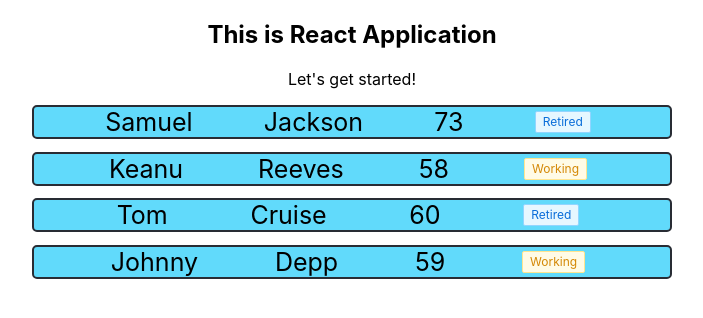
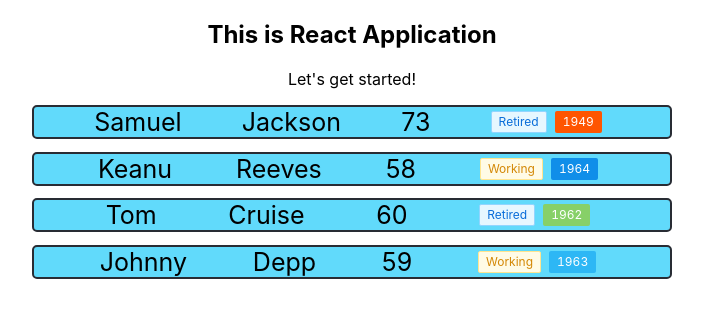
Before and after one commit to soncomqiq/react-app-1, a React (Create React App) app: page / in a window 1280 px wide. Shown: the top 318 px of the page, without its empty margins (288-991 px from the left). Built offline with nearby package versions, Linux system fonts and the light colour scheme.

Commit message:
lab-r1-l10

```diff
--- a/src/components/StudentItem.css
+++ b/src/components/StudentItem.css
@@ -42,3 +42,33 @@
     background: #fffbe6;
     border-color: #ffe58f;
 }
+
+.AgeGroup {
+    display: flex;
+    justify-content: space-evenly;
+    align-items: center;
+}
+
+.Red {
+    color: #fff;
+    background-color: rgb(255, 85, 0);
+    border-color: transparent;
+}
+
+.LightBlue {
+    color: #fff;
+    background-color: rgb(45, 183, 245);
+    border-color: transparent;
+}
+
+.Green {
+    color: #fff;
+    background-color: rgb(135, 208, 104);
+    border-color: transparent;
+}
+
+.Blue {
+    color: #fff;
+    background-color: rgb(16, 142, 233);
+    border-color: transparent;
+}
--- a/src/components/StudentItem.js
+++ b/src/components/StudentItem.js
@@ -1,14 +1,36 @@
 import "./StudentItem.css";
 
 function StudentItem(props) {
-  let retired = props.age >= 60;
+  let age = props.age;
+  let retired = age >= 60;
+  let year = new Date().getFullYear() - age;
+
+  let yearClassName = "Tag ";
+  const reminder = year % 4;
+
+  switch (reminder) {
+    case 1:
+      yearClassName += "Red"
+      break;
+    case 2:
+      yearClassName += "Green"
+      break;
+    case 3:
+      yearClassName += "LightBlue"
+      break;
+    default:
+      yearClassName += "Blue"
+  }
 
   return (
       <div className="StudentItem">
         <div>{props.name}</div>
         <div>{props.surname}</div>
-        <div>{props.age}</div>
-        <div className={retired ? "Tag Retired" : "Tag Working"}>{retired ? "Retired" : "Working"}</div>
+        <div>{age}</div>
+        <div className="AgeGroup">
+          <div className={retired ? "Tag Retired" : "Tag Working"}>{retired ? "Retired" : "Working"}</div>
+          <div className={yearClassName}>{year}</div>
+        </div>
       </div>
   )
 }
```
